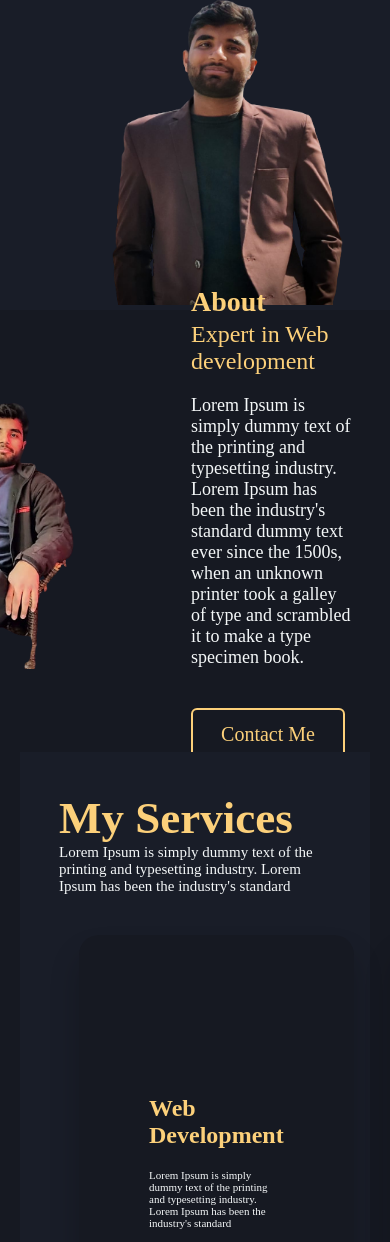
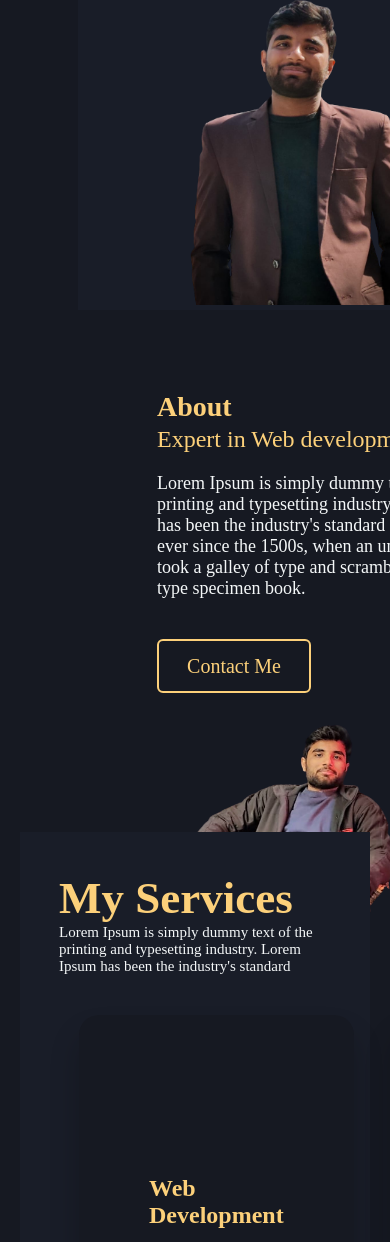
Before and after one commit to umeree/Portfolio, a plain HTML site: page index.html in a window 390 px wide. Shown: the part 515-1757 px from the top of the page. Drawn offline with nearby package versions, Linux system fonts and the light colour scheme.

Commit message:
Still doing

```diff
--- a/style.css
+++ b/style.css
@@ -387,6 +387,7 @@ body{
         width: 100%;
         margin: 0px;
         background-color: none;
+        margin-left: 20%;
     }
     #home .home-content {
         justify-content: center;
@@ -416,4 +417,18 @@ body{
       .home-img img {
 
       }
+      #about {
+        background-color: #161922;
+        display: flex;
+        flex-direction: row-reverse;
+        height: 50vh;
+        align-items: center;
+        padding: 0 10%;
+        margin-left: 20%;
+        display: flex;
+        flex-direction: column;
+        width: 100%;
+        margin-top: 80px;
+    }
+      }
 }
```
